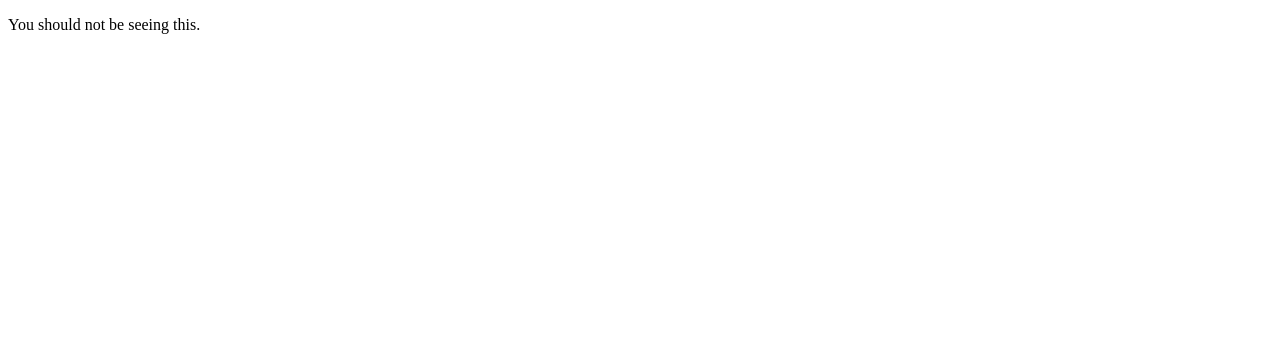
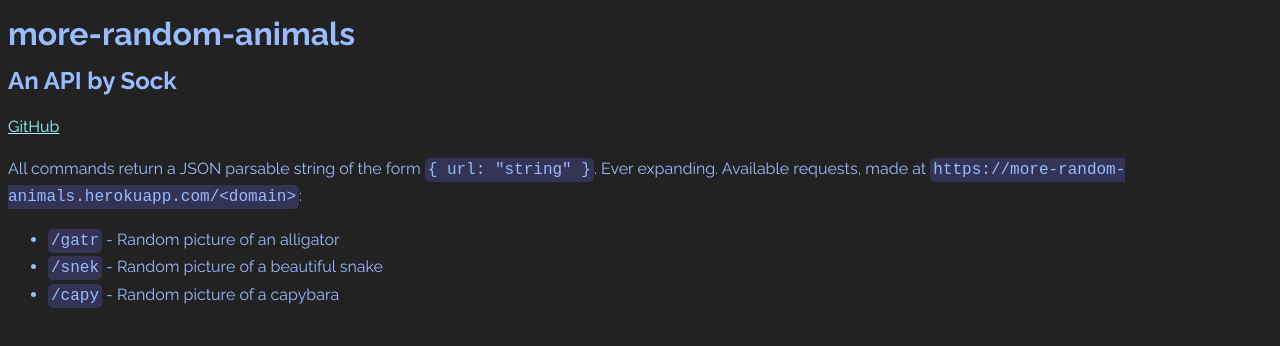
Before and after one commit to LimitlessSocks/more-random-animals, a website: page public/index.html in a window 1280 px wide. Drawn offline with Linux system fonts and the light colour scheme; a web font is replaced by a local one.

Commit message:
update display info

```diff
--- a/public/index.html
+++ b/public/index.html
@@ -2,11 +2,42 @@
 <html lang="en">
 <head>
     <meta charset="UTF-8">
-    <title>Home</title>
+    <title>more-random-animals</title>
+    <style>
+        @import url('https://fonts.googleapis.com/css2?family=PT+Mono&family=Raleway:ital,wght@0,400;0,700;1,400;1,700&display=swap');
+        html {
+            font-family: "Raleway", sans-serif;
+            background: #222;
+            color: #9bf;
+            line-height: 1.6em;
+        }
+        code, pre {
+            font-family: "PT Mono", monospace;
+        }
+        code {
+            padding: 3px;
+            background: #335;
+            border-radius: 5px;
+        }
+        a {
+            color: #9ff;
+        }
+        a:visited {
+            color: #7dd;
+        }
+    </style>
 </head>
 <body>
+    <h1>more-random-animals</h1>
+    <h2>An API by Sock</h2>
+    <a href="https://github.com/LimitlessSocks/more-random-animals">GitHub</a>
     <p>
-        You should not be seeing this.
+        All commands return a JSON parsable string of the form <code>{ url: "string" }</code>. Ever expanding. Available requests, made at <code>https://more-random-animals.herokuapp.com/&lt;domain&gt;</code>:
     </p>
+    <ul>
+        <li><code>/gatr</code> - Random picture of an alligator</li>
+        <li><code>/snek</code> - Random picture of a beautiful snake</li>
+        <li><code>/capy</code> - Random picture of a capybara</li>
+    </ul>
 </body>
 </html>
```
Also changed, not shown: README.md.
